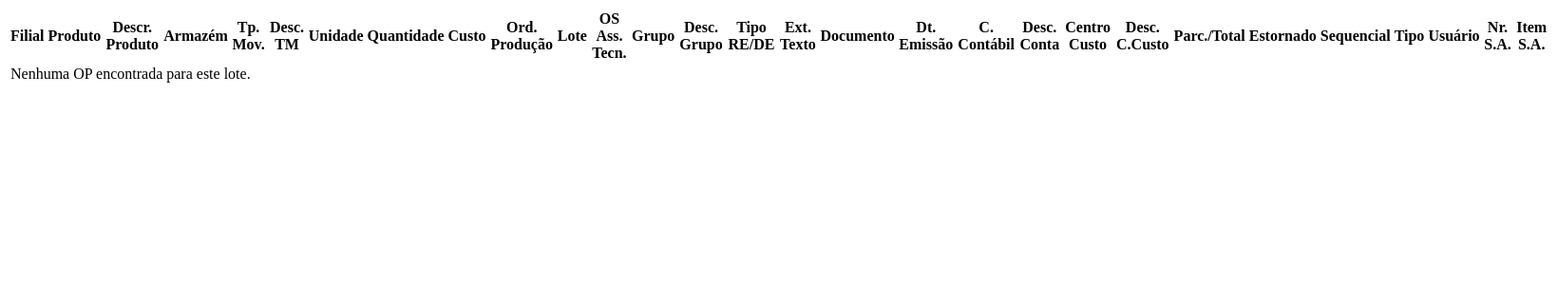
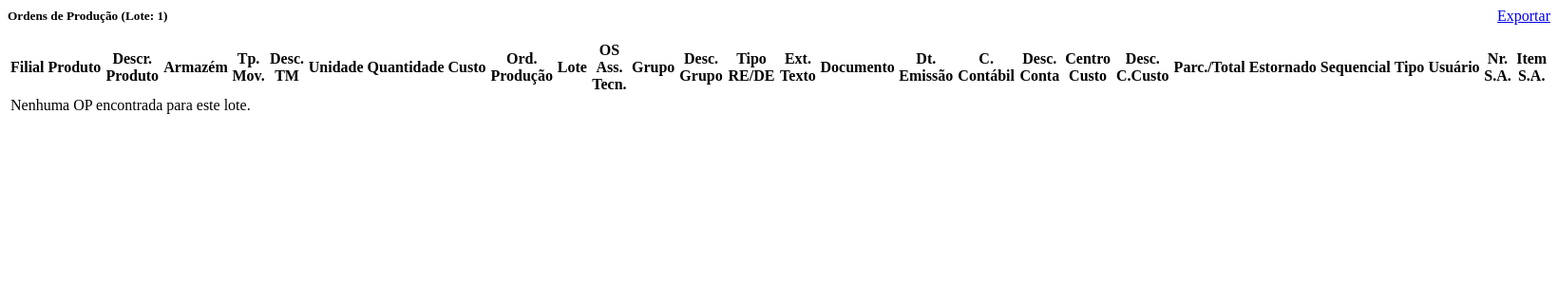
Before and after one commit to gbrit0/analise_de_margem, a Django app: page /ops/1/ in a window 1640 px wide. Shown: the top 300 px of the page at 95% size. Run offline with Django 5.2, Linux system fonts and the light colour scheme; the visitor is signed in with stand-in values (Sample User, id 1); data that the repository does not hold is empty; parts of the project's set-up code (start-up, migrations or seed data) failed here and were passed over.

Commit message:
refazendo alterações no settings e expor excel para as ops

```diff
--- a/site/notas/urls.py
+++ b/site/notas/urls.py
@@ -11,7 +11,8 @@ from notas.views import (
     justificativa_save,
     justificativa_toggle_status,
     exportar_excel,
-    exportar_estatisticas_excel
+    exportar_estatisticas_excel,
+    exportar_op_excel
 )
 
 from django.contrib.auth.decorators import login_required
@@ -24,6 +25,7 @@ urlpatterns = [
     path('estatisticas/', dashboard_view, name='estatisticas'),
     path('api/estatisticas/', dados_vendas_api, name='dados_vendas_api'),
     path('ops/<str:lote>/', op_list_view, name='lista_ops'),
+    path('ops/<str:lote>/exportar/', exportar_op_excel, name='exportar_op_excel'),
     path('justificativas/', justificativa_admin_view, name='admin_justificativas'),
     path('api/justificativa/salvar/', justificativa_save, name='api_justificativa_salvar'),
     path('api/justificativa/toggle/', justificativa_toggle_status, name='api_justificativa_toggle'),
--- a/site/notas/views.py
+++ b/site/notas/views.py
@@ -540,7 +540,7 @@ def op_list_view(request, lote):
             op['centro_custo'] = '-'
             op['desc_centro_de_custo'] = '-'
 
-    return render(request, 'notas/op_list.html', {'linhas_op': linhas_op})
+    return render(request, 'notas/op_list.html', {'linhas_op': linhas_op, 'lote': lote})
 
 class JustificativaListView(LoginRequiredMixin, FilterView, ListView):
     login_url = 'login/'
@@ -834,3 +834,123 @@ def exportar_estatisticas_excel(request):
     response['Content-Disposition'] = 'attachment; filename="estatisticas.xlsx"'
     wb.save(response)
     return response
+
+
+@login_required
+def exportar_op_excel(request, lote):
+    from openpyxl import Workbook
+    from openpyxl.styles import Font, PatternFill, Border, Side
+    from openpyxl.utils import get_column_letter
+    from openpyxl.formatting.rule import FormulaRule
+
+    with open(f'{settings.BASE_DIR}/notas/management/commands/querys/buscaOPs.sql', 'r') as file:
+        query_ops = file.read()
+
+    with pool.connection() as conn:
+        with conn.cursor() as cursor:
+            cursor.execute(query_ops, lote)
+            colunas = [coluna[0] for coluna in cursor.description]
+            linhas_op = [dict(zip(colunas, linha)) for linha in cursor.fetchall()]
+
+    wb = Workbook()
+    ws = wb.active
+    ws.title = f"OPs Lote {lote}"
+
+    cols_display = [
+        ('filial', 'Filial'),
+        ('produto', 'Produto'),
+        ('descr_prod', 'Descr. Produto'),
+        ('armazem', 'Armazém'),
+        ('tp_movimento', 'Tp. Mov.'),
+        ('descricao_tm', 'Desc. TM'),
+        ('unidade', 'Unidade'),
+        ('quantidade', 'Quantidade'),
+        ('custo', 'Custo'),
+        ('ord_producao', 'Ord. Produção'),
+        ('lote', 'Lote'),
+        ('os_ass_tecn', 'OS Ass. Tecn.'),
+        ('grupo', 'Grupo'),
+        ('descricao_grupo', 'Desc. Grupo'),
+        ('tipo_re_de', 'Tipo RE/DE'),
+        ('ext_texto', 'Ext. Texto'),
+        ('documento', 'Documento'),
+        ('dt_emissao', 'Dt. Emissão'),
+        ('c_contabil', 'C. Contábil'),
+        ('descricao_da_conta', 'Desc. Conta'),
+        ('centro_custo', 'Centro Custo'),
+        ('desc_centro_de_custo', 'Desc. C.Custo'),
+        ('parc_total', 'Parc./Total'),
+        ('estornado', 'Estornado'),
+        ('sequencial', 'Sequencial'),
+        ('tipo', 'Tipo'),
+        ('usuario', 'Usuário'),
+        ('nr_s_a', 'Nr. S.A.'),
+        ('item_s_a', 'Item S.A.'),
+    ]
+
+    ws.append([c[1] for c in cols_display])
+
+    for op in linhas_op:
+        row_data = []
+        for key, name in cols_display:
+            val = op.get(key)
+            if key in ['c_contabil', 'centro_custo'] and val is None:
+                val = '-'
+            elif key in ['descricao_da_conta', 'desc_centro_de_custo'] and val is None:
+                val = '-'
+            row_data.append(val)
+        ws.append(row_data)
+
+    fmt_header_fill = PatternFill(start_color="D9E1F2", end_color="D9E1F2", fill_type="solid")
+    fmt_header_font = Font(bold=True)
+    fmt_border = Border(left=Side(style='thin'), right=Side(style='thin'), top=Side(style='thin'), bottom=Side(style='thin'))
+
+    for cell in ws[1]:
+        cell.font = fmt_header_font
+        cell.fill = fmt_header_fill
+        cell.border = fmt_border
+
+    col_names = [c[1] for c in cols_display]
+    for col_idx, col_name in enumerate(col_names, 1):
+        col_name_lower = str(col_name).lower()
+        num_format = None
+
+        if any(x in col_name_lower for x in ['valor_', 'custo', 'vlr_', 'margem_bruta']):
+            num_format = 'R$ #,##0.00'
+        elif any(x in col_name_lower for x in ['percent', 'aliquota', 'diff_percentual']):
+            num_format = '0.00%'
+
+        max_len = len(str(col_name))
+
+        last_row = len(linhas_op) + 1
+        for row_idx in range(2, last_row + 1):
+            cell = ws.cell(row=row_idx, column=col_idx)
+            if num_format:
+                cell.number_format = num_format
+            if cell.value is not None:
+                max_len = max(max_len, len(str(cell.value)))
+
+        ws.column_dimensions[get_column_letter(col_idx)].width = max_len + 2
+
+    if 'Tp. Mov.' in col_names:
+        col_idx = col_names.index('Tp. Mov.') + 1
+        col_letter = get_column_letter(col_idx)
+
+        fmt_destaque = PatternFill(start_color="FFEB9C", end_color="FFEB9C", fill_type="solid")
+
+        last_row = len(linhas_op) + 1
+        last_col_letter = get_column_letter(len(col_names))
+
+        formula = [f'=${col_letter}2="010"']
+        rule = FormulaRule(formula=formula, stopIfTrue=True, fill=fmt_destaque)
+        ws.conditional_formatting.add(f"A2:{last_col_letter}{last_row}", rule)
+
+    last_col_letter = get_column_letter(len(col_names))
+    last_row = len(linhas_op) + 1
+    if last_row > 1:
+        ws.auto_filter.ref = f"A1:{last_col_letter}{last_row}"
+
+    response = HttpResponse(content_type='application/vnd.openxmlformats-officedocument.spreadsheetml.sheet')
+    response['Content-Disposition'] = f'attachment; filename="OPs_lote_{lote}.xlsx"'
+    wb.save(response)
+    return response
--- a/site/templates/notas/op_list.html
+++ b/site/templates/notas/op_list.html
@@ -1,3 +1,9 @@
+<div style="display: flex; justify-content: space-between; align-items: center; margin-bottom: 15px;">
+    <h5 style="margin: 0; color: var(--azul-escuro);"><i class="fa-solid fa-industry"></i> Ordens de Produção (Lote: {{ lote }})</h5>
+    <a href="{% url 'exportar_op_excel' lote=lote %}" target="_parent" class="btn btn-sm btn-success" style="background-color: var(--verde-principal); border: none;" title="Exportar para Excel">
+        <i class="fa-solid fa-file-excel"></i> Exportar
+    </a>
+</div>
 <div class="table-responsive">
     <table class="table table-bordered table-striped table-hover">
         <thead>
```
Also changed, not shown: site/setup/settings.py (+8 -2 lines), 1 other file.
